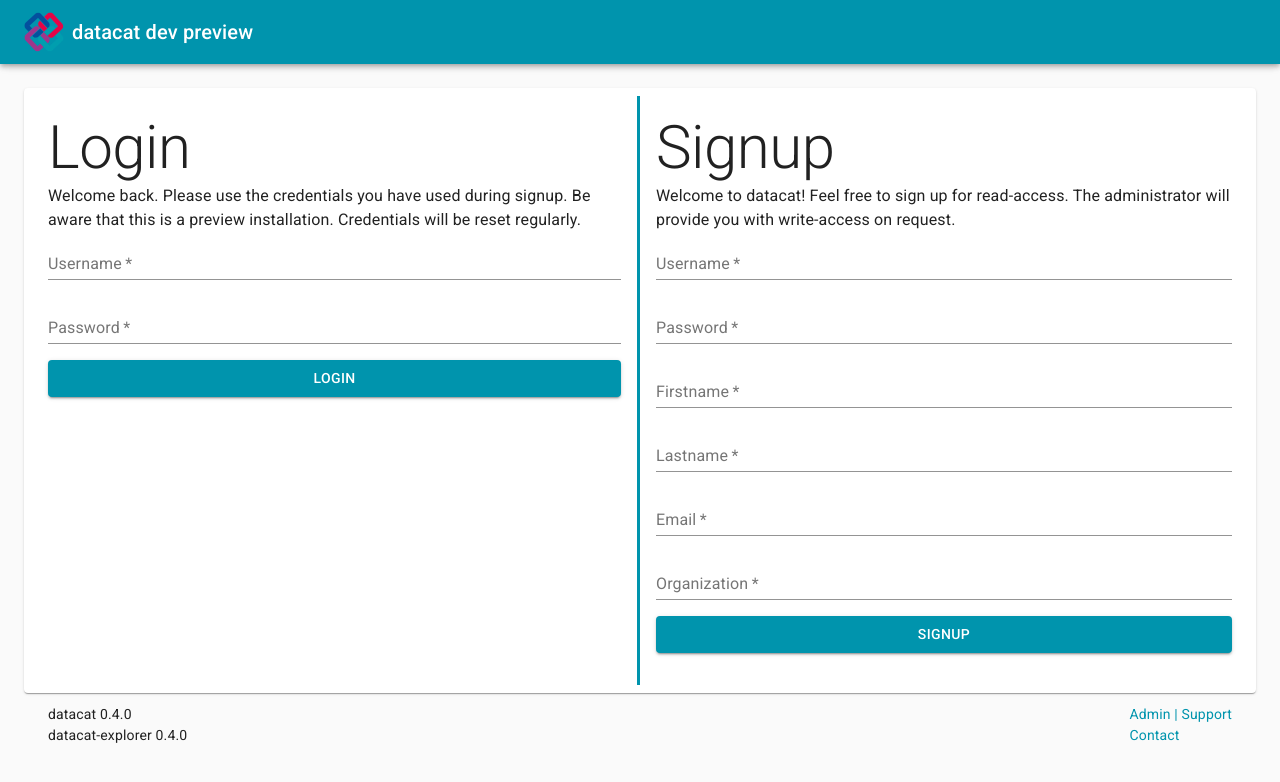
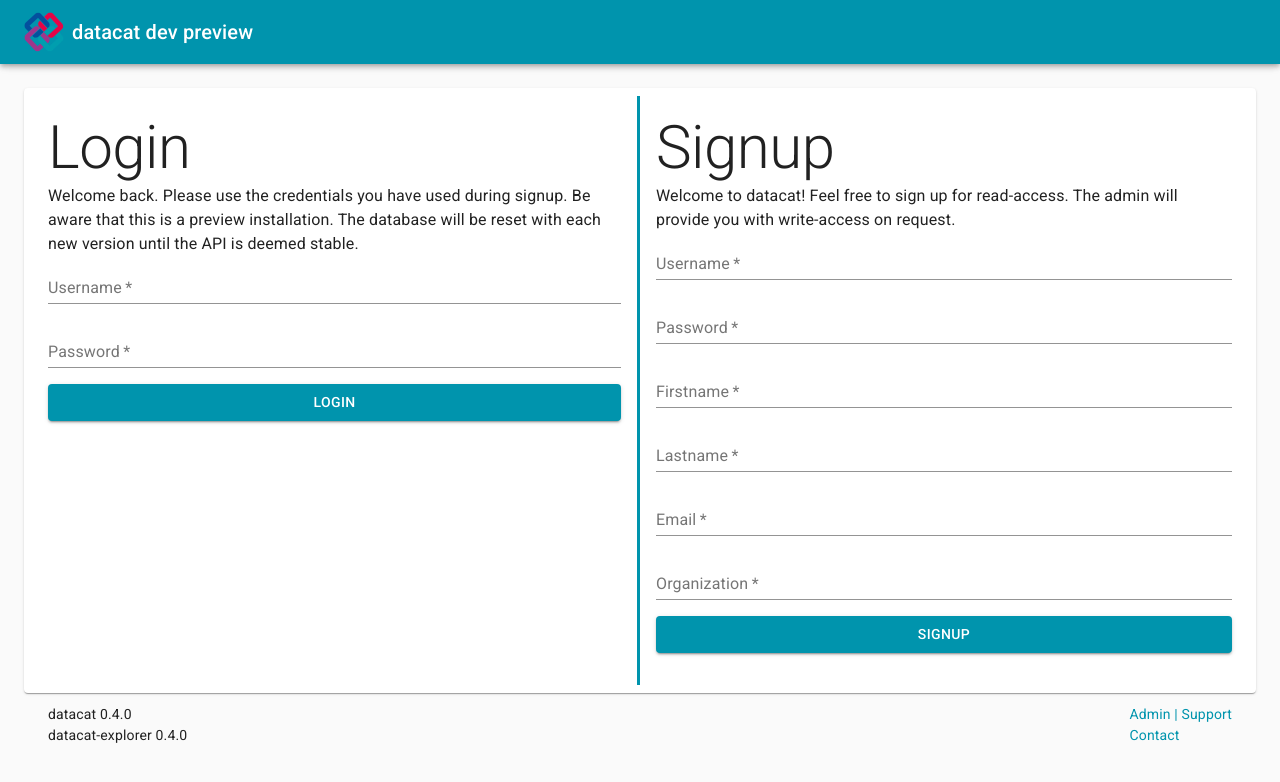
Before and after one commit to dd-bim/datacat-explorer, a React (Create React App) app: page / in a window 1280 px wide. Shown: the top 782 px of the page. Built offline with nearby package versions, Linux system fonts and the light colour scheme.

Commit message:
fix: Catch login errors

```diff
--- a/src/components/BoardingView/BoardingView.tsx
+++ b/src/components/BoardingView/BoardingView.tsx
@@ -26,7 +26,8 @@ export default function BoardingView(props: BoardingViewProps) {
                <Typography variant="h2">Login</Typography>
                <Typography variant="body1">
                    Welcome back. Please use the credentials you have used during signup.
-                   Be aware that this is a preview installation. Credentials will be reset regularly.
+                   Be aware that this is a preview installation.
+                   The database will be reset with each new version until the API is deemed stable.
                </Typography>
                <LoginForm onLogin={onLogin}/>
            </Grid>
@@ -34,7 +35,7 @@ export default function BoardingView(props: BoardingViewProps) {
                <Typography variant="h2">Signup</Typography>
                <Typography variant="body1">
                    Welcome to datacat! Feel free to sign up for read-access.
-                   The administrator will provide you with write-access on request.
+                   The admin will provide you with write-access on request.
                </Typography>
                <SignupForm onSignup={onSignup} />
            </Grid>
--- a/src/components/BoardingView/LoginForm.tsx
+++ b/src/components/BoardingView/LoginForm.tsx
@@ -24,17 +24,20 @@ export default function LoginForm(props: LoginFormProps) {
     const classes = useStyles();
     const { onLogin } = props;
     const [login, { error }] = useLoginFormMutation({
-        errorPolicy: 'all',
-        onCompleted: ({ login: session }) => onLogin(session)
+        onCompleted: result => {
+            if (result) {
+                onLogin(result.login);
+            }
+        }
     });
     const { handleSubmit, register, errors } = useForm<LoginInput>();
     const onSubmit = async (input: LoginInput) => {
-        await login({ variables: { credentials : input } });
+        await login({ variables: { credentials : input } }).catch(e => console.warn(e.message));
     }
 
     return (
         <form className={classes.root} onSubmit={handleSubmit(onSubmit)}>
-            {error && <Alert severity="error">{error.message}</Alert>}
+            {error && <Alert severity="error">Authentication unsuccessful.</Alert>}
 
             <TextField
                 name="username"
```
